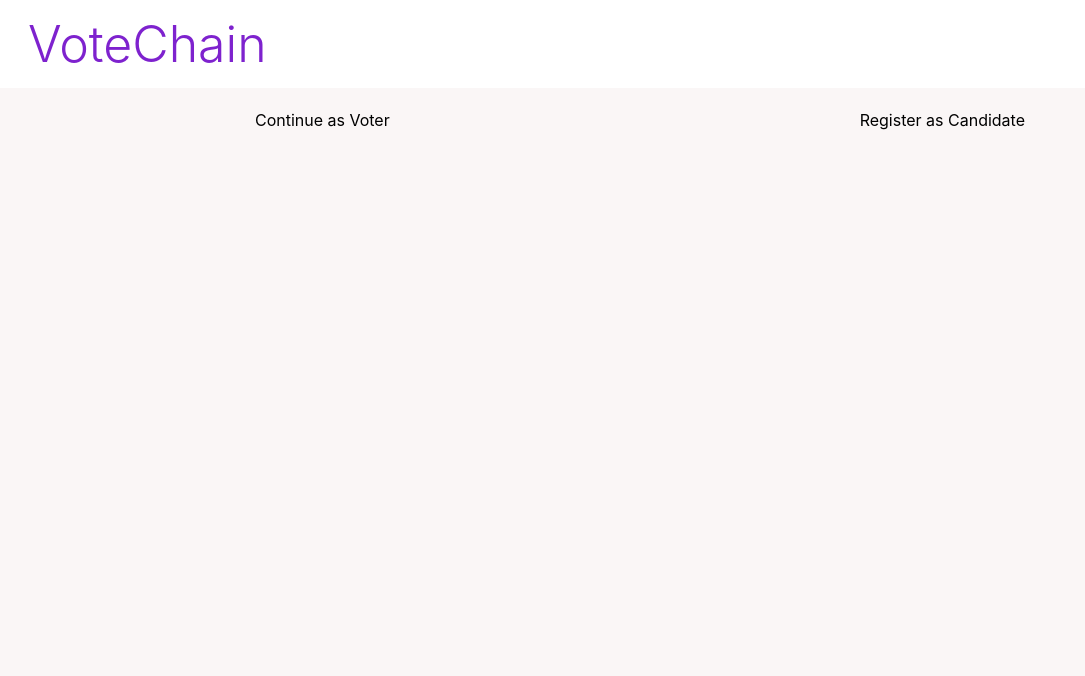
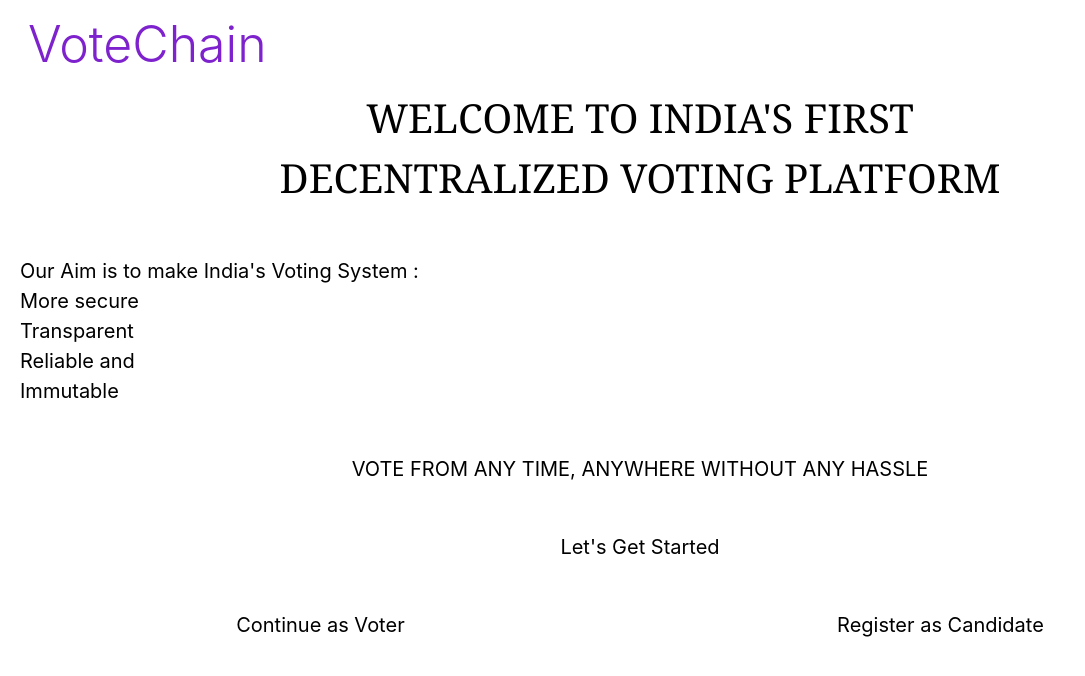
Before and after one commit to Ankush523/votechain, a React (Create React App) app: page / in a window 1280 px wide. Shown: the top 676 px of the page, without its empty margins (0-1085 px from the left). Built offline with nearby package versions, Linux system fonts and the light colour scheme; what wagmi would draw is missing.

Commit message:
basic structuring

```diff
--- a/src/App.css
+++ b/src/App.css
@@ -1,6 +1,6 @@
 .App {
   text-align: center;
-  background-color: rgb(250, 246, 246);
+  background-color: rgb(255, 255, 255);
   width: 100vw;
   min-height: 100vh;
   max-height: fit-content;
--- a/src/components/ChoosePage.js
+++ b/src/components/ChoosePage.js
@@ -1,9 +1,34 @@
 import React from 'react';
 const ChoosePage = () => {
     return (
+        <div>
+            <label className='text-[40px] font-serif '>WELCOME TO INDIA'S FIRST</label>
+            <br/>
+            <label className='text-[40px] font-serif'>DECENTRALIZED VOTING PLATFORM</label>
+            <br/>
+            <br/>
+            <br/>
+            <p className='flex flex-row pl-[20px] text-[20px] text-left'>
+                Our Aim is to make India's Voting System :
+                <br/>More secure
+                <br/>Transparent
+                <br/>Reliable and
+                <br/>Immutable
+            </p>
+            <br/>
+            <br/>
+            <p className='text-[20px] '>
+                VOTE FROM ANY TIME, ANYWHERE WITHOUT ANY HASSLE
+            </p>
+            <br/>
+            <br/>
+            <label className='text-[20px]'>Let's Get Started</label>
+            <br/>
+            <br/>
         <div className='flex flex-row w-[100vw] h-[fit-content] p-[20px] justify-around'>
-            <a href='/voter' ><button>Continue as Voter</button></a>
-            <a href='/candidate' ><button>Register as Candidate</button></a>
+            <a href='/voter'><button className='text-[20px] w-[fit-content] h-[fit-content] rounded-md hover:shadow-xl p-[4px]'>Continue as Voter</button></a>
+            <a href='/candidate'><button className='text-[20px] w-[fit-content] h-[fit-content] rounded-md hover:shadow-xl p-[4px]'>Register as Candidate</button></a>
+        </div>
         </div>
     );
 }
```
